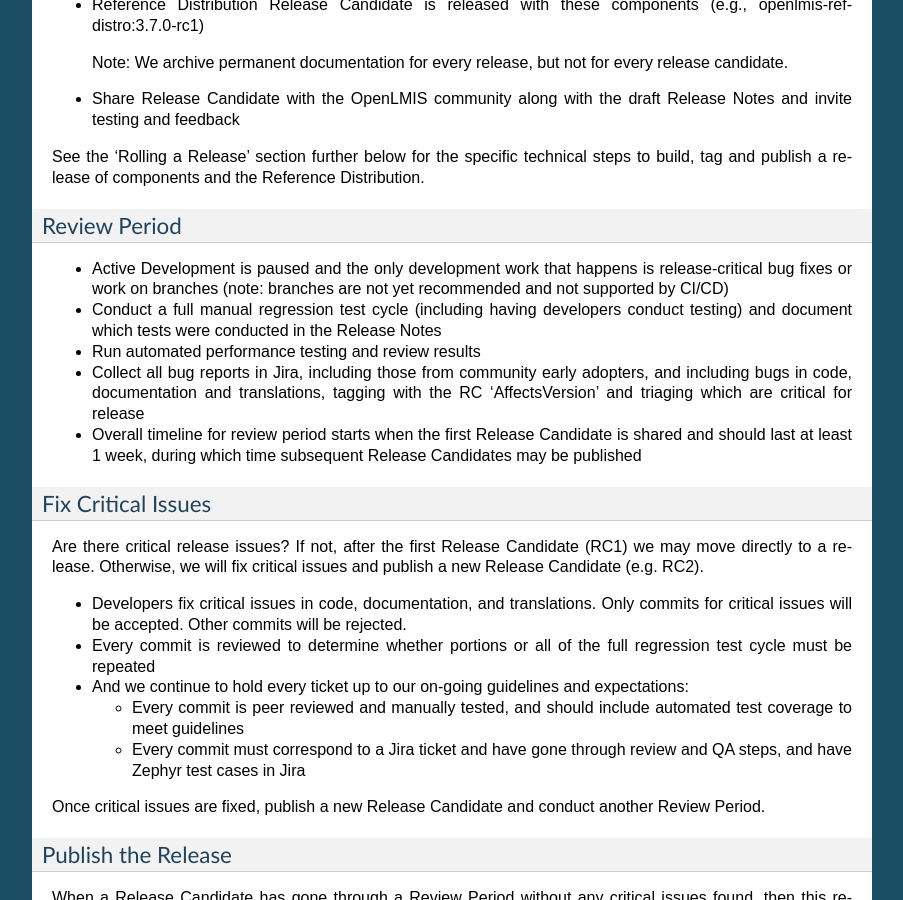
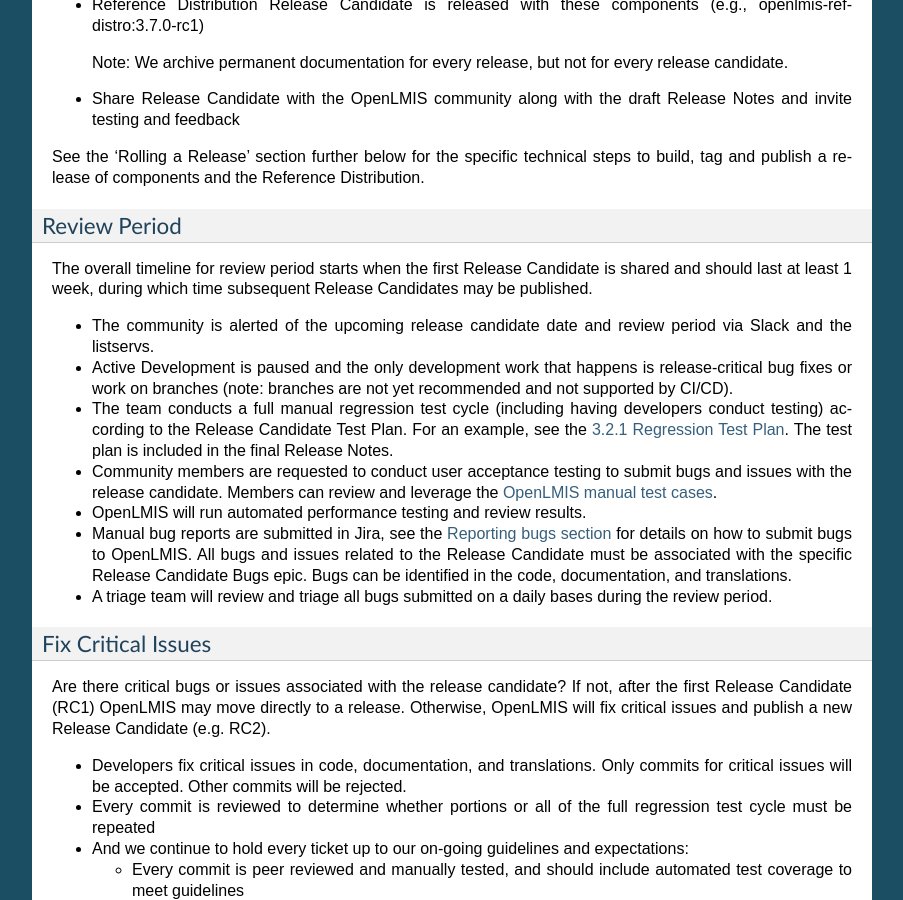
Before and after one commit to OpenLMIS/openlmis-ref-distro, a Sphinx documentation site: the page built from docs/source/conventions/versioningReleasing.md, in a window 1280 px wide and 900 px high, scrolled down 1788 px. Shown: the whole window, without its empty margins (198-1101 px from the left). Built offline with Sphinx 7.4.7, drawn with Linux system fonts in a browser that asks for light colours; pages that are not in the unit, such as notebooks, are missing from menus.

Commit message:
Update versioningReleasing.md

```diff
--- a/docs/source/conventions/versioningReleasing.md
+++ b/docs/source/conventions/versioningReleasing.md
@@ -71,16 +71,20 @@
 
 ### Review Period
 
-* Active Development is paused and the only development work that happens is release-critical bug fixes or work on branches (note: branches are not yet recommended and not supported by CI/CD)
-* Conduct a full manual regression test cycle (including having developers conduct testing) and document which tests were conducted in the Release Notes
-* Run automated performance testing and review results
-* Collect all bug reports in Jira, including those from community early adopters, and including bugs in code, documentation and translations, tagging with the RC 'AffectsVersion' and triaging which are critical for release
-* Overall timeline for review period starts when the first Release Candidate is shared and should last at least 1 week, during which time subsequent Release Candidates may be published
+The overall timeline for review period starts when the first Release Candidate is shared and should last at least 1 week, during which time subsequent Release Candidates may be published.
+
+* The community is alerted of the upcoming release candidate date and review period via Slack and the listservs.
+* Active Development is paused and the only development work that happens is release-critical bug fixes or work on branches (note: branches are not yet recommended and not supported by CI/CD).
+* The team conducts a full manual regression test cycle (including having developers conduct testing) according to the Release Candidate Test Plan. For an example, see the [3.2.1 Regression Test Plan](https://openlmis.atlassian.net/wiki/spaces/OP/pages/123961802/3.2.1+Regression+Test+Plan).  The test plan is included in the final Release Notes.
+* Community members are requested to conduct user acceptance testing to submit bugs and issues with the release candidate. Members can review and leverage the [OpenLMIS manual test cases](https://openlmis.atlassian.net/projects/OLMIS?selectedItem=com.thed.zephyr.je__project-centric-view-tests-page).
+* OpenLMIS will run automated performance testing and review results.
+* Manual bug reports are submitted in Jira, see the [Reporting bugs section](http://docs.openlmis.org/en/latest/contribute/contributionGuide.html#reporting-bugs) for details on how to submit bugs to OpenLMIS. All bugs and issues related to the Release Candidate must be associated with the specific Release Candidate Bugs epic. Bugs can be identified in the code, documentation, and translations.
+* A triage team will review and triage all bugs submitted on a daily bases during the review period.
 
 ### Fix Critical Issues
 
-Are there critical release issues? If not, after the first Release Candidate (RC1) we may move
-directly to a release. Otherwise, we will fix critical issues and publish a new Release Candidate
+Are there critical bugs or issues associated with the release candidate? If not, after the first Release Candidate (RC1) OpenLMIS may move
+directly to a release. Otherwise, OpenLMIS will fix critical issues and publish a new Release Candidate
 (e.g. RC2).
 
 * Developers fix critical issues in code, documentation, and translations. Only commits for critical issues will be accepted. Other commits will be rejected.
```
